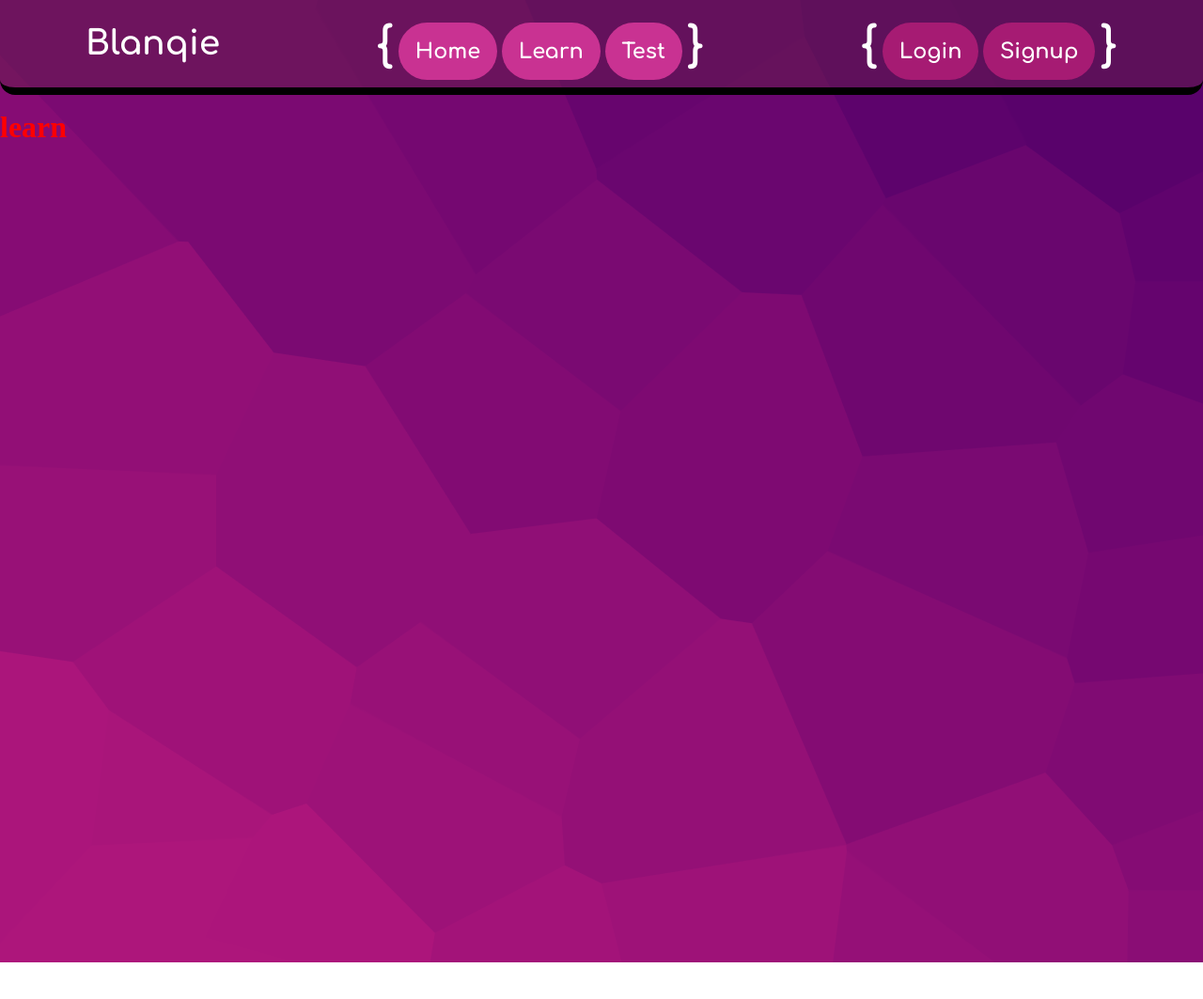
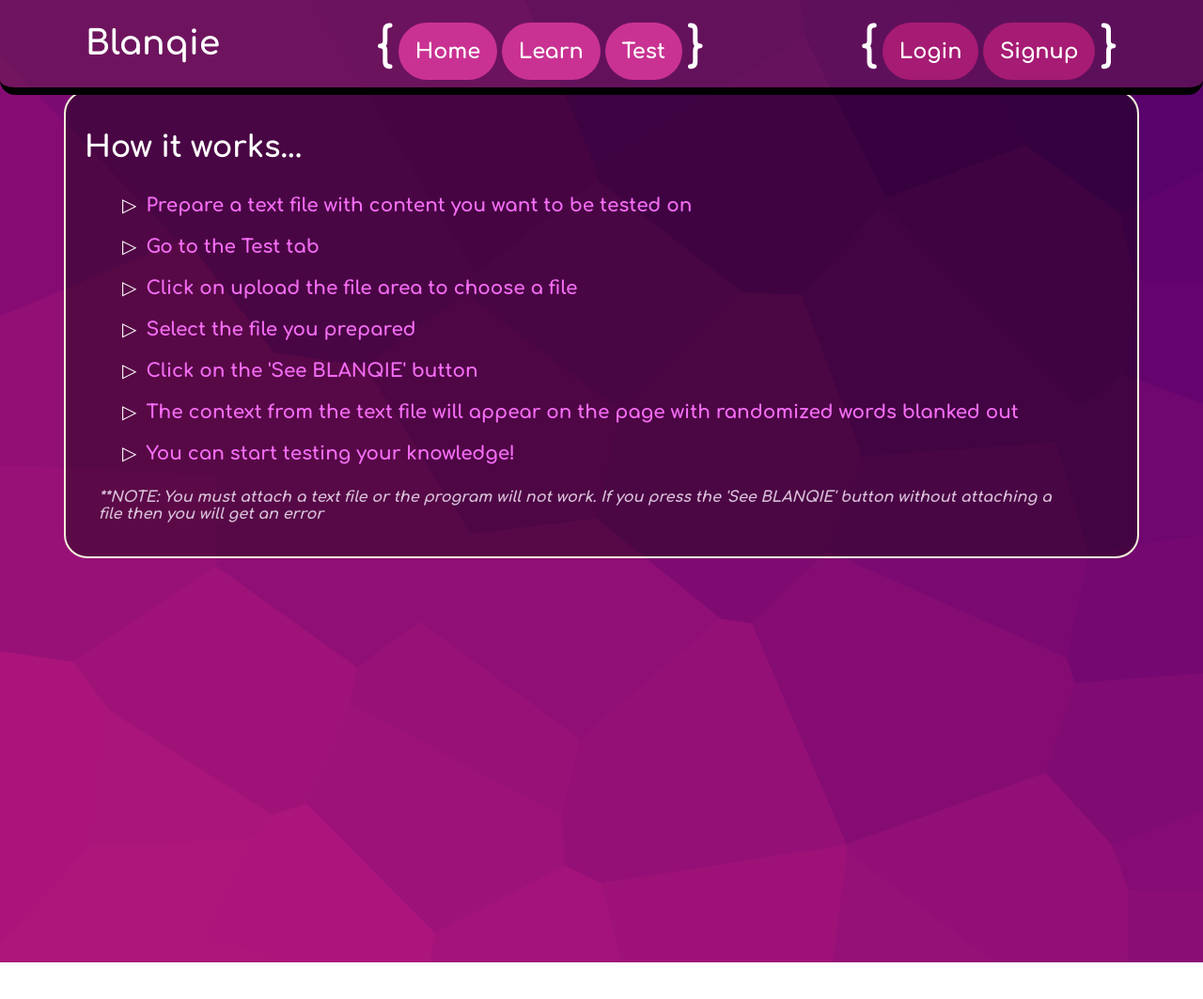
Before and after one commit to matthewchen-dev/RecessHackathon, a Django app: page /learn/ in a window 1280 px wide. Shown: the top 1063 px of the page at 94% size. Run offline with Django 3.2, Linux system fonts and the light colour scheme; some libraries are stand-ins or nearby versions.

Commit message:
finished learn pages

```diff
--- a/blanqie/idc/templates/idc/learn.html
+++ b/blanqie/idc/templates/idc/learn.html
@@ -1,7 +1,24 @@
 {% extends 'idc/main.html' %}
 {% load static %}
 
+{% block css %}
+<link rel="stylesheet" type="text/css" href="{% static '/css/main.css' %}">
+<link rel="stylesheet" type="text/css" href="{% static '/css/learn.css' %}">
+<link rel="stylesheet" href="https://use.fontawesome.com/releases/v5.8.1/css/all.css%22%3E">
+{% endblock %}
+
 {% block content %}
-    <link rel="stylesheet" type="text/css" href="{% static '/css/learn.css'%}">
-    <h1>learn</h1>
+    <div id="workbox">
+        <h1>How it works...</h1>
+        <ul id="workbox-liststyle">
+            <li>Prepare a text file with content you want to be tested on</li>
+            <li>Go to the Test tab</li>
+            <li>Click on upload the file area to choose a file</li>
+            <li>Select the file you prepared</li>
+            <li>Click on the 'See BLANQIE' button</li>
+            <li>The context from the text file will appear on the page with randomized words blanked out</li>
+            <li>You can start testing your knowledge!</li>
+        </ul>
+        <p>**NOTE: You must attach a text file or the program will not work. If you press the 'See BLANQIE' button without attaching a file then you will get an error </p>
+    </div>
 {% endblock %}
--- a/blanqie/static/css/learn.css
+++ b/blanqie/static/css/learn.css
@@ -1,3 +1,44 @@
-h1 {
-    color: red;
+@import url('https://fonts.googleapis.com/css2?family=Comfortaa:wght@700&display=swap%27');
+
+#workbox {
+    width: 1100px;
+    height: fit-content;
+    border: 2px solid beige;
+    border-radius: 25px;
+    padding: 20px;
+    margin: auto;
+    background-color: rgba(0, 0, 0, 0.4);
 }
+
+#workbox h1{
+    font-family: 'Comfortaa', cursive;
+    color: white;
+}
+
+#workbox-liststyle{
+    width: 1000px;
+    height: fit-content;
+    font-family: 'Comfortaa', cursive;
+    list-style: none;
+}
+
+li::before{
+    color: white;
+    content: "\25B7";
+    margin-right: 10px;
+}
+
+li{
+    padding: 10px 0px;
+    font-size: 20px;
+    color: rgb(243, 108, 243);
+}
+
+p{
+    font-family: 'Comfortaa', cursive;
+    margin-left: 15px;
+    margin-right: 50px;
+    font-weight: bold;
+    font-style: italic;
+    color: thistle;
+}
```
Also changed, not shown: blanqie/static/css/images/note.png.
